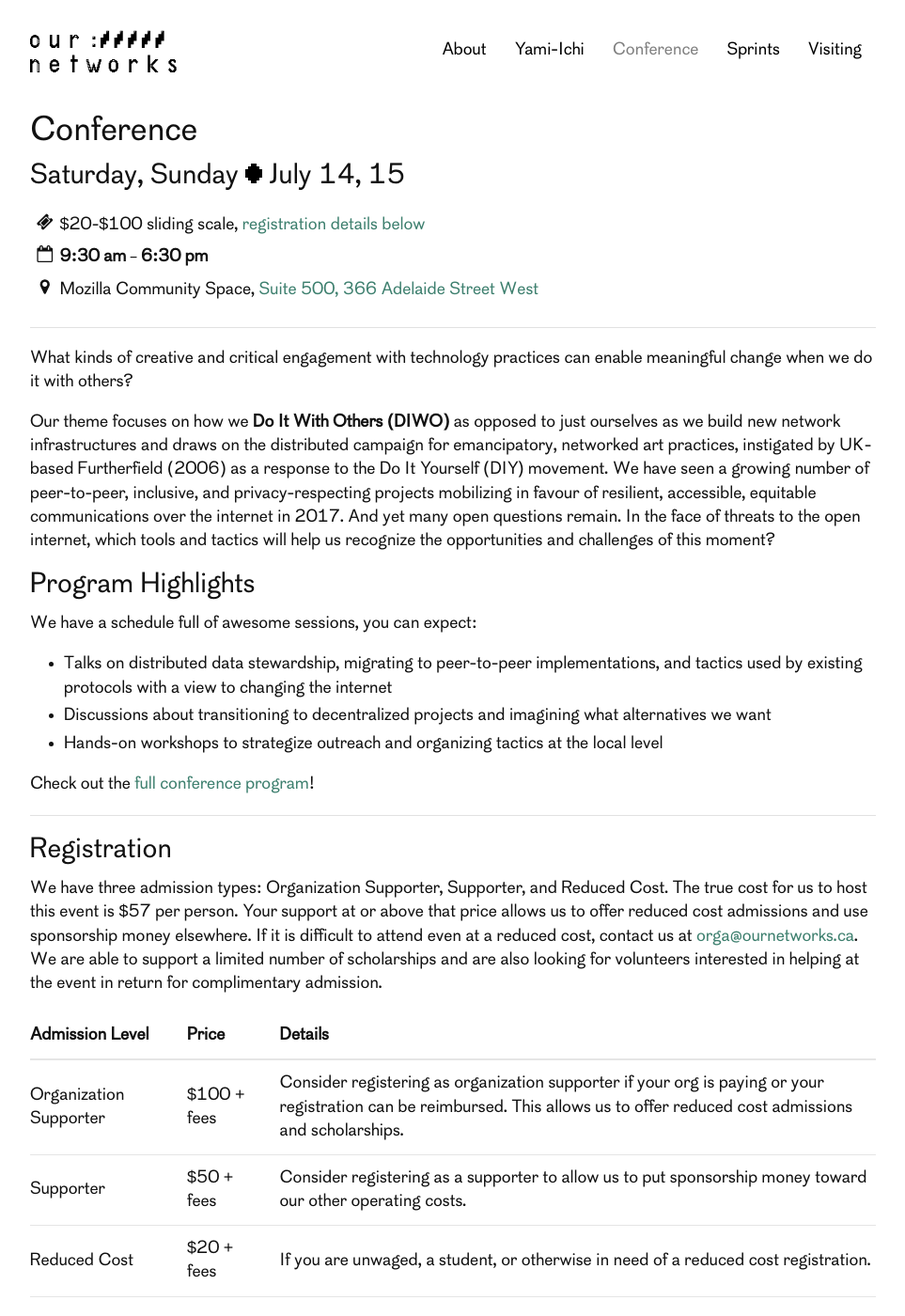
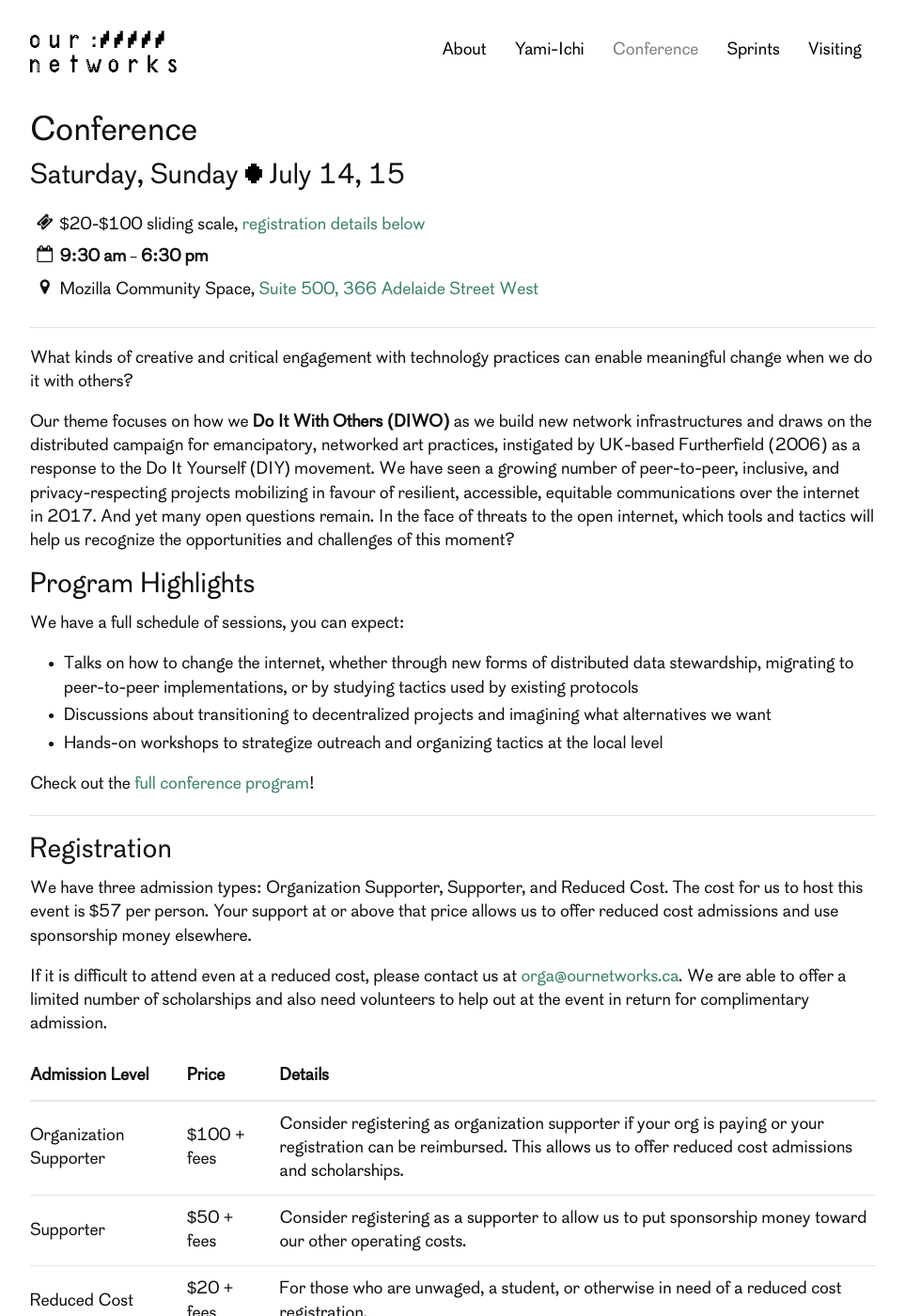
Before and after one commit to ournetworks/ournetworks.ca, a Jekyll site: the page built from conference.md, in a window 1280 px wide and 1400 px high. Shown: the whole window at 94% size, without its empty margins (158-1121 px from the left). Built offline with Jekyll 4.4.1, drawn with Linux system fonts in a browser that asks for light colours; some of the changed text lies outside the part shown.

Commit message:
clenan up conf copy

```diff
--- a/conference.md
+++ b/conference.md
@@ -44,13 +44,13 @@ redirect_from:
 
 What kinds of creative and critical engagement with technology practices can enable meaningful change when we do it with others?
 
-Our theme focuses on how we **Do It With Others (DIWO)** as opposed to just ourselves as we build new network infrastructures and draws on the distributed campaign for emancipatory, networked art practices, instigated by UK-based Furtherfield (2006) as a response to the Do It Yourself (DIY) movement. We have seen a growing number of peer-to-peer, inclusive, and privacy-respecting projects mobilizing in favour of resilient, accessible, equitable communications over the internet in 2017. And yet many open questions remain. In the face of threats to the open internet, which tools and tactics will help us recognize the opportunities and challenges of this moment?
+Our theme focuses on how we **Do It With Others (DIWO)** as we build new network infrastructures and draws on the distributed campaign for emancipatory, networked art practices, instigated by UK-based Furtherfield (2006) as a response to the Do It Yourself (DIY) movement. We have seen a growing number of peer-to-peer, inclusive, and privacy-respecting projects mobilizing in favour of resilient, accessible, equitable communications over the internet in 2017. And yet many open questions remain. In the face of threats to the open internet, which tools and tactics will help us recognize the opportunities and challenges of this moment?
 
 ## Program Highlights
 
-We have a schedule full of awesome sessions, you can expect:
+We have a full schedule of sessions, you can expect:
 
-- Talks on distributed data stewardship, migrating to peer-to-peer implementations, and tactics used by existing protocols with a view to changing the internet
+- Talks on how to change the internet, whether through new forms of distributed data stewardship, migrating to peer-to-peer implementations, or by studying tactics used by existing protocols
 - Discussions about transitioning to decentralized projects and imagining what alternatives we want
 - Hands-on workshops to strategize outreach and organizing tactics at the local level
 
@@ -60,15 +60,17 @@ Check out the [full conference program](/conference/program)!
 
 ## Registration
 
-We have three admission types: Organization Supporter, Supporter, and Reduced Cost. The true cost for us to host this event is $57 per person. Your support at or above that price allows us to offer reduced cost admissions and use sponsorship money elsewhere. If it is difficult to attend even at a reduced cost, contact us at [{{ site.email }}](mailto:{{ site.email }}). We are able to support a limited number of scholarships and are also looking for volunteers interested in helping at the event in return for complimentary admission.
+We have three admission types: Organization Supporter, Supporter, and Reduced Cost. The cost for us to host this event is $57 per person. Your support at or above that price allows us to offer reduced cost admissions and use sponsorship money elsewhere.
+
+If it is difficult to attend even at a reduced cost, please contact us at [{{ site.email }}](mailto:{{ site.email }}). We are able to offer a limited number of scholarships and also need volunteers to help out at the event in return for complimentary admission.
 
 | Admission Level | Price | Details |
 |:----------------|:------|:--------|
 | Organization Supporter | $100 + fees | Consider registering as organization supporter if your org is paying or your registration can be reimbursed. This allows us to offer reduced cost admissions and scholarships. |
 | Supporter | $50 + fees | Consider registering as a supporter to allow us to put sponsorship money toward our other operating costs. |
-| Reduced Cost | $20 + fees | If you are unwaged, a student, or otherwise in need of a reduced cost registration. |
+| Reduced Cost | $20 + fees | For those who are unwaged, a student, or otherwise in need of a reduced cost registration. |
 
-We also have [swag](/swag/) you can purchase at registration (also during the conference). Pickup will be available both days of the conference.
+We have [swag](/swag/) you can purchase during registration which will also be sold at the event.
 
 <br />
 
```
